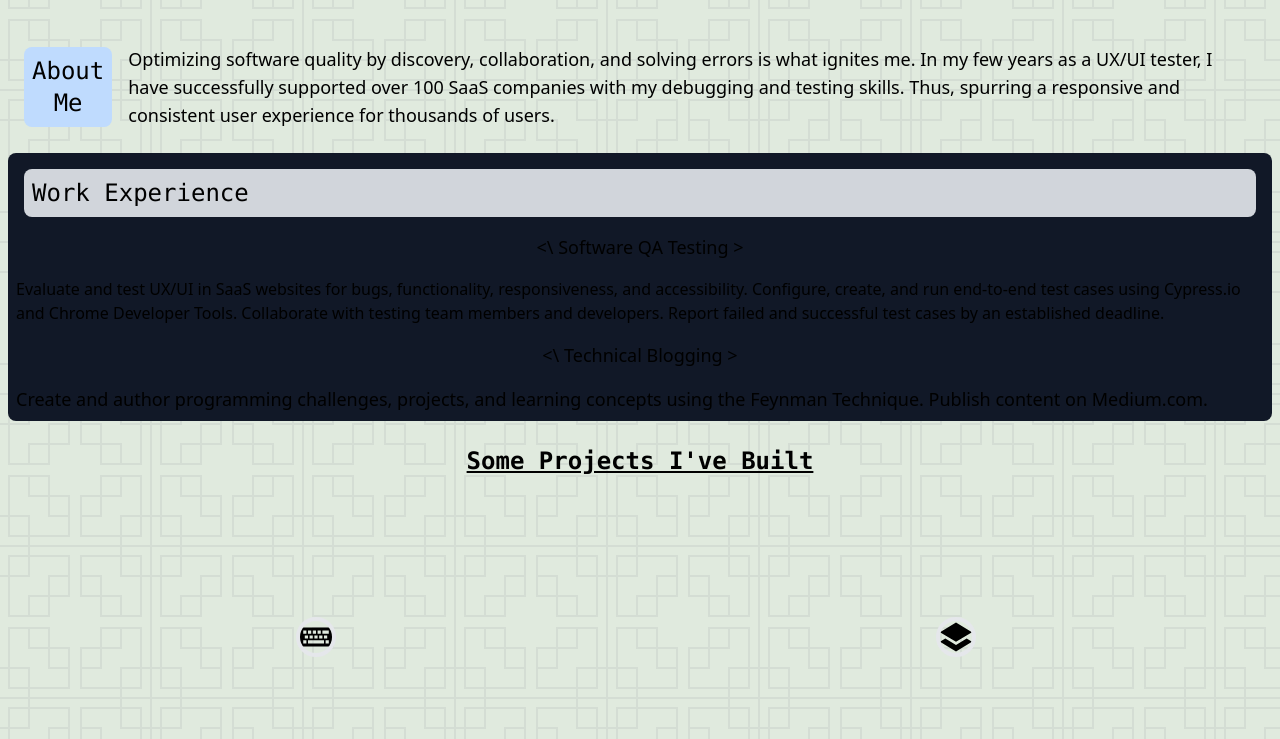
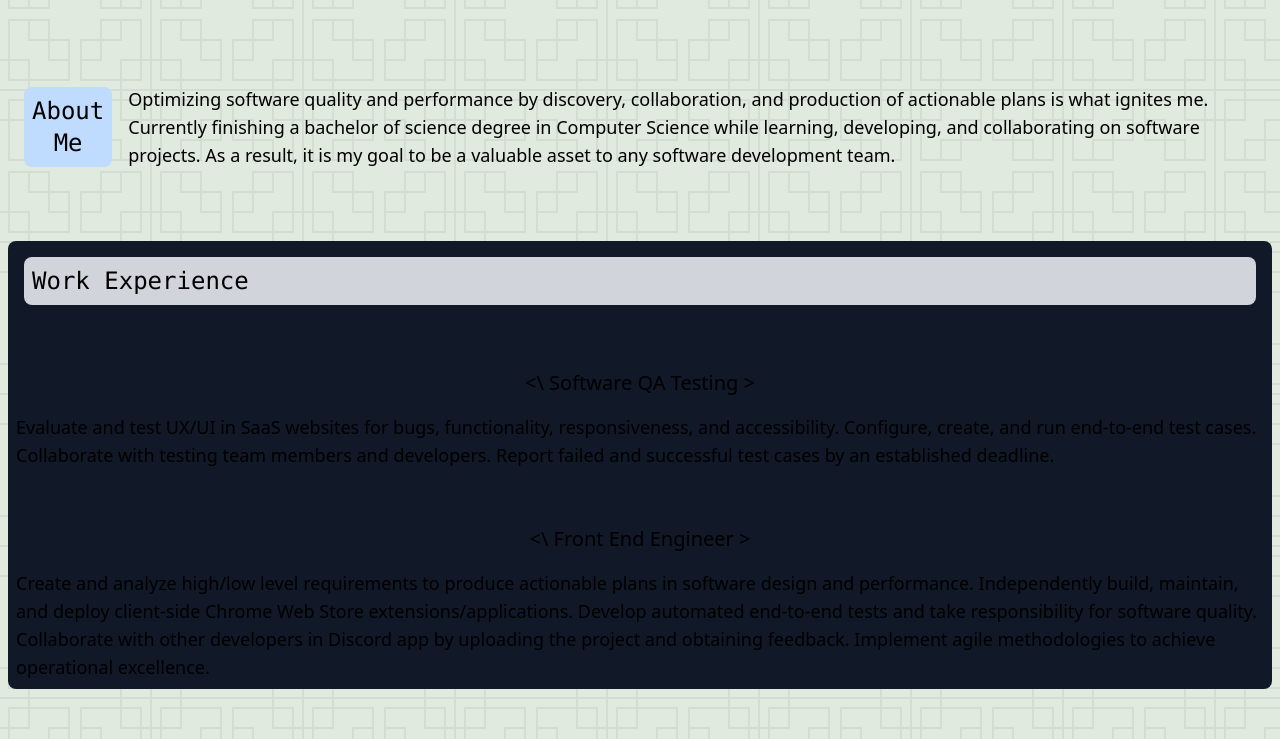
Before and after one commit to Power186/newPortfolio, a website: page index.html in a window 1280 px wide. Shown: the part 61-800 px from the top of the page. Drawn offline with nearby package versions, Linux system fonts and the light colour scheme.

Commit message:
add projects link

```diff
--- a/index.html
+++ b/index.html
@@ -82,6 +82,7 @@
 
   <body>
     <!-- About Section-->
+    <div class="h-10"></div>
     <div class="flex justify-center items-center p-2 m-2">
       <h1
         id="about"
@@ -90,15 +91,17 @@
         About Me
       </h1>
       <p class="text-lg p-2">
-        Optimizing software quality by discovery, collaboration, and solving
-        errors is what ignites me. In my few years as a UX/UI tester, I have
-        successfully supported over 100 SaaS companies with my debugging and
-        testing skills. Thus, spurring a responsive and consistent user
-        experience for thousands of users.
+        Optimizing software quality and performance by discovery, collaboration,
+        and production of actionable plans is what ignites me. Currently
+        finishing a bachelor of science degree in Computer Science while
+        learning, developing, and collaborating on software projects. As a
+        result, it is my goal to be a valuable asset to any software development
+        team.
       </p>
     </div>
 
     <!-- Work Experience Section -->
+    <div class="h-10"></div>
     <div class="bg-gray-900 p-2 m-2 rounded-lg text-center text-teal-200">
       <h1
         id="work"
@@ -106,37 +109,46 @@
       >
         Work Experience
       </h1>
-      <h2 class="text-lg text-teal-500 font-sans p-2 m-2">
+      <div class="h-10"></div>
+      <h2 class="text-xl text-teal-500 font-sans p-2 m-2">
         <\ Software QA Testing >
       </h2>
-      <p class="text-left">
+      <p class="text-left text-lg">
         Evaluate and test UX/UI in SaaS websites for bugs, functionality,
         responsiveness, and accessibility. Configure, create, and run end-to-end
-        test cases using Cypress.io and Chrome Developer Tools. Collaborate with
-        testing team members and developers. Report failed and successful test
-        cases by an established deadline.
+        test cases. Collaborate with testing team members and developers. Report
+        failed and successful test cases by an established deadline.
       </p>
-      <h2 class="text-lg text-teal-500 font-sans p-2 m-2">
-        <\ Technical Blogging >
+      <div class="h-10"></div>
+      <h2 class="text-xl text-teal-500 font-sans p-2 m-2">
+        <\ Front End Engineer >
       </h2>
       <p class="text-left text-lg">
-        Create and author programming challenges, projects, and learning
-        concepts using the Feynman Technique. Publish content on Medium.com.
+        Create and analyze high/low level requirements to produce actionable
+        plans in software design and performance. Independently build, maintain,
+        and deploy client-side Chrome Web Store extensions/applications. Develop
+        automated end-to-end tests and take responsibility for software quality.
+        Collaborate with other developers in Discord app by uploading the
+        project and obtaining feedback. Implement agile methodologies to achieve
+        operational excellence.
       </p>
     </div>
 
     <!-- Projects Section -->
+    <div class="h-10"></div>
     <h1
       id="projects"
       class="text-2xl text-center font-mono font-bold m-3 p-3 underline capitalize"
     >
       Some projects I've built
     </h1>
+    <div class="h-10"></div>
     <div class="flex flex-wrap">
       <div class="flex w-1/2 h-1/2">
         <div
           class="bg-teal-300 md:hover:bg-gray-300 m-2 h-64 w-full flex justify-center items-center rounded-sm"
         >
+          <a href="https://github.com/Power186/typeSpeedTester">
             <svg
               class="fill-current h-10 w-10 mr-2 border-4 rounded-full"
               width="100"
@@ -148,6 +160,7 @@
                 d="M0 6c0-1.1.9-2 2-2h16a2 2 0 0 1 2 2v8a2 2 0 0 1-2 2H2a2 2 0 0 1-2-2V6zm2 0v2h2V6H2zm1 3v2h2V9H3zm-1 3v2h2v-2H2zm3 0v2h10v-2H5zm11 0v2h2v-2h-2zM6 9v2h2V9H6zm3 0v2h2V9H9zm3 0v2h2V9h-2zm3 0v2h2V9h-2zM5 6v2h2V6H5zm3 0v2h2V6H8zm3 0v2h2V6h-2zm3 0v2h4V6h-4z"
               />
             </svg>
+          </a>
         </div>
       </div>
 
@@ -155,6 +168,7 @@
         <div
           class="bg-teal-300 md:hover:bg-gray-300 m-2 h-64 w-full flex justify-center items-center rounded-sm"
         >
+          <a href="https://github.com/Power186/popUp">
             <svg
               class="fill-current h-10 w-10 mr-2 border-4 rounded-full"
               width="54"
@@ -166,12 +180,14 @@
                 d="M10 1l10 6-10 6L0 7l10-6zm6.67 10L20 13l-10 6-10-6 3.33-2L10 15l6.67-4z"
               />
             </svg>
+          </a>
         </div>
       </div>
     </div>
 
     <!-- Contact -->
-    <div class="h-5"></div>
+    <footer>
+      <div class="h-10"></div>
       <h1
         id="contact"
         class="bg-gray-800 font-mono text-gray-300 text-center text-2xl rounded-sm w-full"
@@ -179,7 +195,7 @@
         Contact
       </h1>
       <div class="bg-gray-100 m-2 text-center text-xl">
-      <a class="m-4 p-4 md:hover:text-blue-700" href="agentwinburn@gmail.com"
+        <a class="m-4 p-4 md:hover:text-blue-700" href="agentwinburn1@gmail.com"
           >Email</a
         >
         <a
@@ -195,5 +211,6 @@
           >LinkedIn</a
         >
       </div>
+    </footer>
   </body>
 </html>
```
Lines whose indentation alone changed are shown as unchanged.
